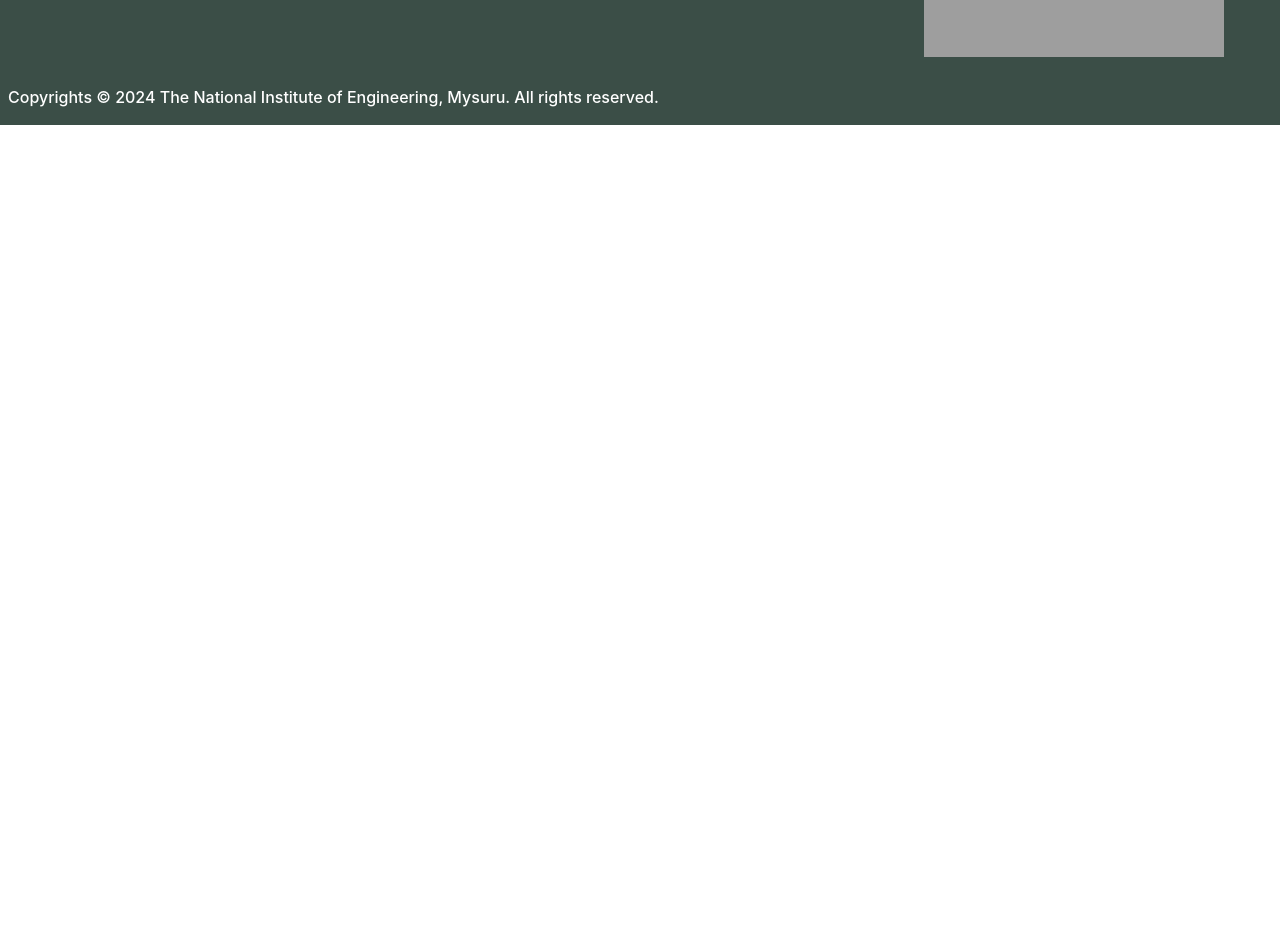
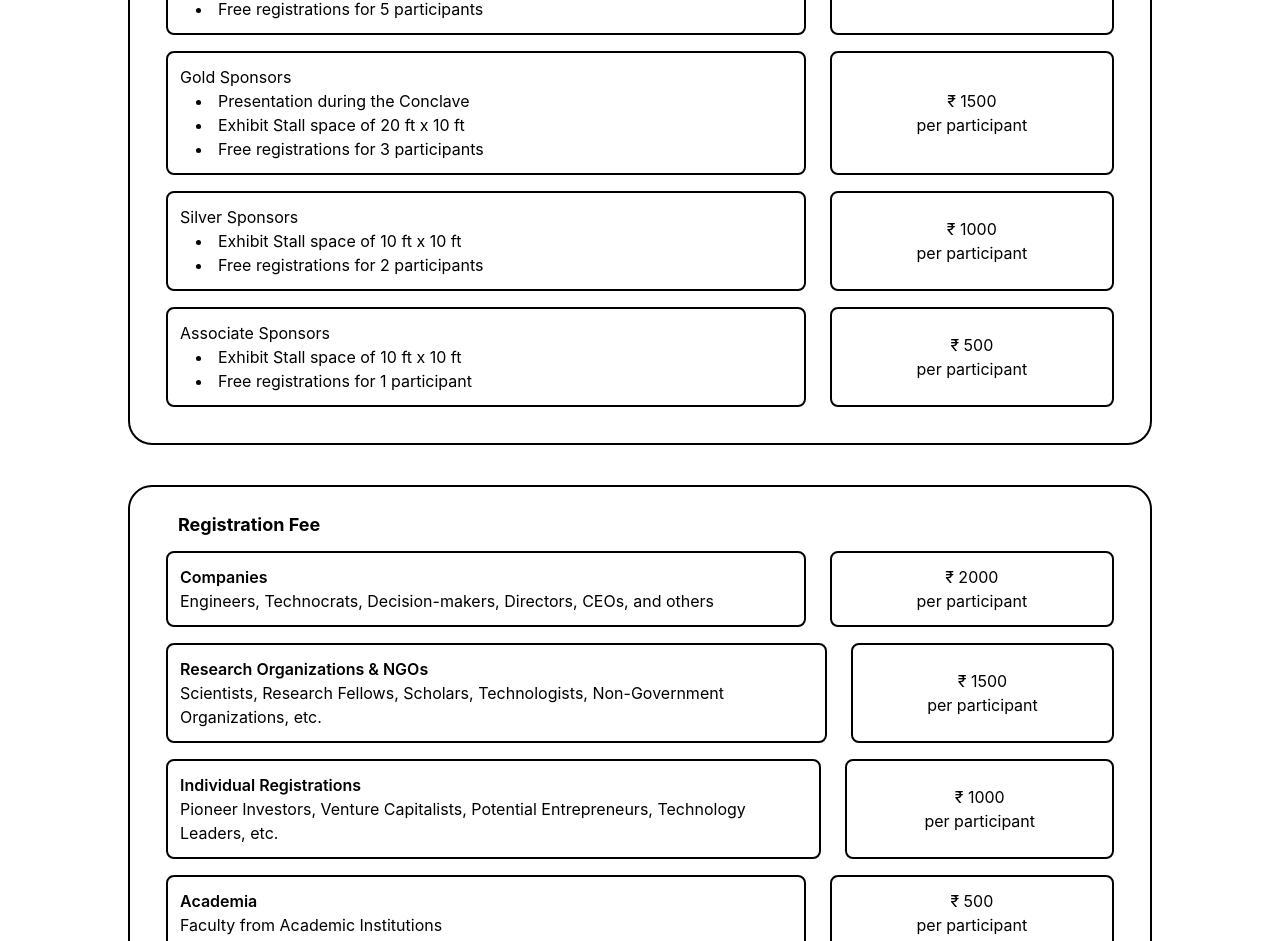
Before and after one commit to optimumsync/icst2025, a React (Create React App) app: page /conclave in a window 1280 px wide. Shown: the part 259-1200 px from the top of the page. Before the commit the page ends 800 px from the top, so only its background shows below. Built offline with nearby package versions, Linux system fonts and the light colour scheme; grey boxes are pictures that could not be loaded.

Commit message:
Added sponsorship details and registration fees information

```diff
--- a/src/components/Conclave.jsx
+++ b/src/components/Conclave.jsx
@@ -5,10 +5,148 @@ import Footer from './Footer'
 function Conclave() {
   return (
     <div>
-        <Navbar/>
-        <div>Conclave</div>
-        <Footer/>
+      <Navbar />
+      <div>
+        {/* Sponsorship Section */}
+        <div className="Sponsorship border-2 border-black m-10 mx-auto p-6 rounded-3xl max-w-[80%]">
+          <div className="px-6 font-bold text-lg">Sponsorship</div>
+          <div className="flex flex-row p-3 gap-10">
+            {/* Sponsorship Details */}
+            <div className="flex flex-col w-full gap-4">
+              {/* Platinum Sponsors */}
+              <div className="flex flex-row items-stretch gap-6">
+                <div className="border-2 border-black p-3 rounded-lg flex-grow">
+                  <h3>Platinum Sponsors</h3>
+                  <div className="px-4">
+                    <li>Keynote address during the Conclave</li>
+                    <li>Exhibit Stall space of 30 ft x 10 ft</li>
+                    <li>Free registrations for 5 participants</li>
+                  </div>
+                </div>
+                <div className="border-2 border-black p-3 rounded-lg flex items-center justify-center w-[30%]">
+                  <p className="text-center">₹ 2000<br />per participant</p>
+                </div>
+              </div>
+              {/* Gold Sponsors */}
+              <div className="flex flex-row items-stretch gap-6">
+                <div className="border-2 border-black p-3 rounded-lg flex-grow">
+                  <h3>Gold Sponsors</h3>
+                  <div className="px-4">
+                    <li>Presentation during the Conclave</li>
+                    <li>Exhibit Stall space of 20 ft x 10 ft</li>
+                    <li>Free registrations for 3 participants</li>
+                  </div>
+                </div>
+                <div className="border-2 border-black p-3 rounded-lg flex items-center justify-center w-[30%]">
+                  <p className="text-center">₹ 1500<br />per participant</p>
+                </div>
+              </div>
+              {/* Silver Sponsors */}
+              <div className="flex flex-row items-stretch gap-6">
+                <div className="border-2 border-black p-3 rounded-lg flex-grow">
+                  <h3>Silver Sponsors</h3>
+                  <div className="px-4">
+                    <li>Exhibit Stall space of 10 ft x 10 ft</li>
+                    <li>Free registrations for 2 participants</li>
+                  </div>
+                </div>
+                <div className="border-2 border-black p-3 rounded-lg flex items-center justify-center w-[30%]">
+                  <p className="text-center">₹ 1000<br />per participant</p>
+                </div>
+              </div>
+              {/* Associate Sponsors */}
+              <div className="flex flex-row items-stretch gap-6">
+                <div className="border-2 border-black p-3 rounded-lg flex-grow">
+                  <h3>Associate Sponsors</h3>
+                  <div className="px-4">
+                    <li>Exhibit Stall space of 10 ft x 10 ft</li>
+                    <li>Free registrations for 1 participant</li>
+                  </div>
+                </div>
+                <div className="border-2 border-black p-3 rounded-lg flex items-center justify-center w-[30%]">
+                  <p className="text-center">₹ 500<br />per participant</p>
+                </div>
+              </div>
+            </div>
+          </div>
         </div>
+
+        {/* Registration Fee Section */}
+        <div className="RegistrationFee border-2 border-black m-10 mx-auto p-6 rounded-3xl max-w-[80%]">
+          <div className="px-6 text-lg font-bold">Registration Fee</div>
+          <div className="flex flex-row p-3 gap-10">
+            {/* Block-1 */}
+            <div className="flex flex-col w-full gap-4">
+              {/* Companies */}
+              <div className="flex flex-row items-stretch gap-6">
+                <div className="border-2 border-black p-3 rounded-lg flex-grow">
+                  <span className="font-semibold">Companies</span>
+                  <div>
+                    Engineers, Technocrats, Decision-makers, Directors, CEOs, and others
+                  </div>
+                </div>
+                <div className="border-2 border-black p-3 rounded-lg flex items-center justify-center w-[30%]">
+                  <div className="text-center">
+                    ₹ 2000
+                    <br />
+                    <span>per participant</span>
+                  </div>
+                </div>
+              </div>
+              {/* Research Organizations */}
+              <div className="flex flex-row items-stretch gap-6">
+                <div className="border-2 border-black p-3 rounded-lg flex-grow">
+                  <span className="font-semibold">Research Organizations & NGOs</span>
+                  <div>
+                    Scientists, Research Fellows, Scholars, Technologists, Non-Government
+                    Organizations, etc.
+                  </div>
+                </div>
+                <div className="border-2 border-black p-3 rounded-lg flex items-center justify-center w-[30%]">
+                  <div className="text-center">
+                    ₹ 1500
+                    <br />
+                    <span>per participant</span>
+                  </div>
+                </div>
+              </div>
+              {/* Individual Registrations */}
+              <div className="flex flex-row items-stretch gap-6">
+                <div className="border-2 border-black p-3 rounded-lg flex-grow">
+                  <span className="font-semibold">Individual Registrations</span>
+                  <div>
+                    Pioneer Investors, Venture Capitalists, Potential Entrepreneurs,
+                    Technology Leaders, etc.
+                  </div>
+                </div>
+                <div className="border-2 border-black p-3 rounded-lg flex items-center justify-center w-[30%]">
+                  <div className="text-center">
+                    ₹ 1000
+                    <br />
+                    <span>per participant</span>
+                  </div>
+                </div>
+              </div>
+              {/* Academia */}
+              <div className="flex flex-row items-stretch gap-6">
+                <div className="border-2 border-black p-3 rounded-lg flex-grow">
+                  <span className="font-semibold">Academia</span>
+                  <div>Faculty from Academic Institutions</div>
+                </div>
+                <div className="border-2 border-black p-3 rounded-lg flex items-center justify-center w-[30%]">
+                  <div className="text-center">
+                    ₹ 500
+                    <br />
+                    <span>per participant</span>
+                  </div>
+                </div>
+              </div>
+            </div>
+          </div>
+        </div>
+      </div>
+      <Footer />
+    </div>
   )
 }
 
```
